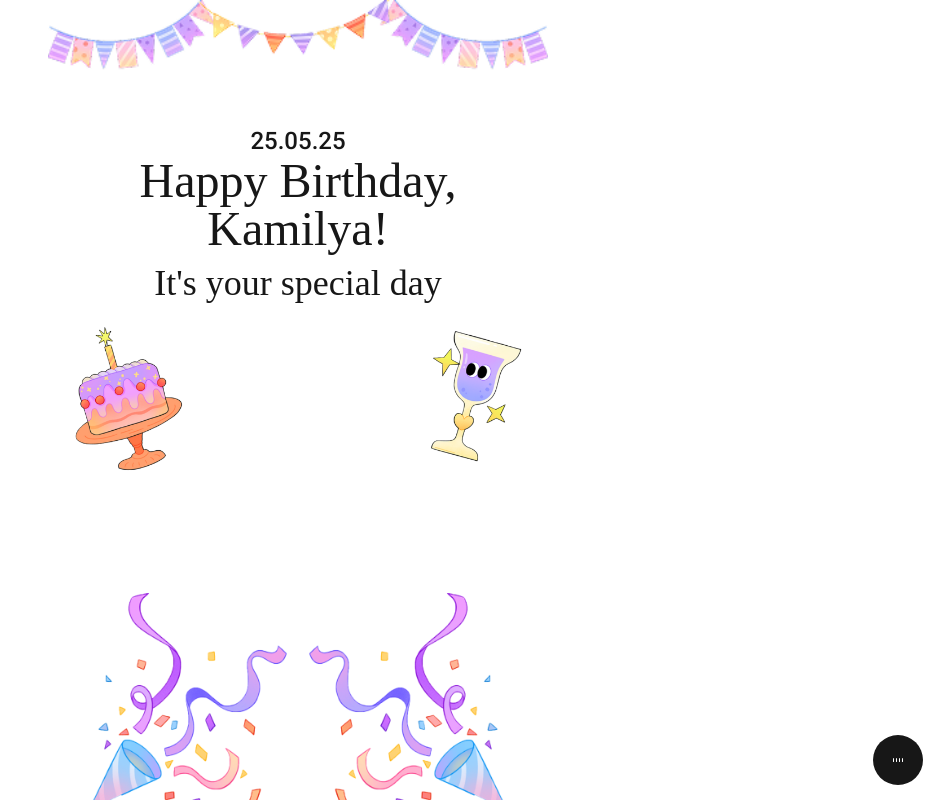
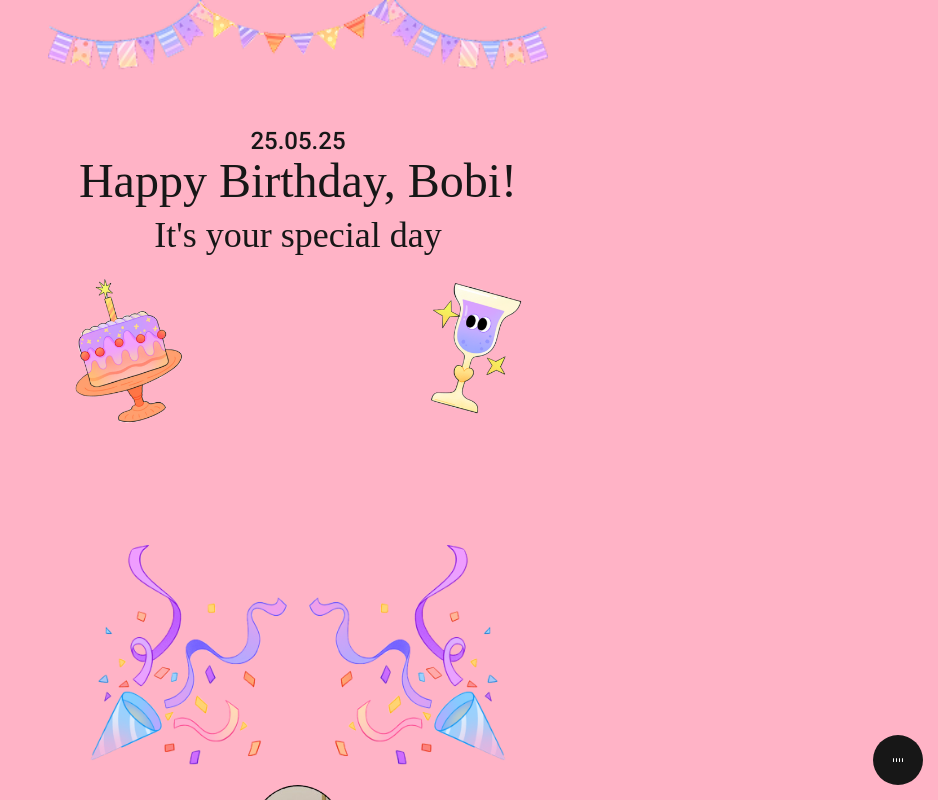
Before and after one commit to Adilkhan-Ersin/happybirthday, a Next.js app: page / in a window 1280 px wide. Shown: the top 800 px of the page, without its empty margins (342-1280 px from the left). Built offline with nearby package versions, Linux system fonts and the light colour scheme; a web font is replaced by a local one.

Commit message:
color change to pink

```diff
--- a/app/globals.css
+++ b/app/globals.css
@@ -1,7 +1,7 @@
 @import "tailwindcss";
 
 :root {
-  --background: #ffffff;
+  --background: #ffb3c6;
   --foreground: #171717;
   --rose: #f8bad6;
   --purple: #C9D2FF;
@@ -14,7 +14,7 @@
 
 @media (prefers-color-scheme: dark) {
   :root {
-    --background: #C9D2FF;
+    --background: #ffb3c6;
     --foreground: #171717;
   }
 }
@@ -40,7 +40,7 @@ li {
 }
 
 li:hover {
-  background-color: #f8bad6;
+  background-color: #fb6f92;
 }
 
 .indicator-line {
--- a/app/page.tsx
+++ b/app/page.tsx
@@ -135,7 +135,7 @@ export default function Home() {
         <section className="flex w-full flex-col items-center">
           <div className='flex flex-col items-center justify-center'>
             <h6 className='font-medium text-2xl'>25.05.25</h6>
-            <h1 className='text-5xl font-[lucyFont] text-center'>Happy Birthday, Kamilya!</h1>
+            <h1 className='text-5xl font-[lucyFont] text-center'>Happy Birthday, Bobi!</h1>
             <h5 className='mt-2.5 text-4xl font-[lucyFont]'>It&apos;s your special day</h5>
           </div>
           <div className='w-full flex mt-[20px] justify-between'>
```
